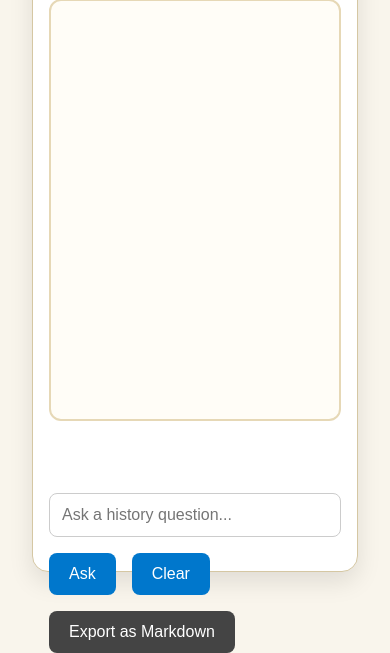
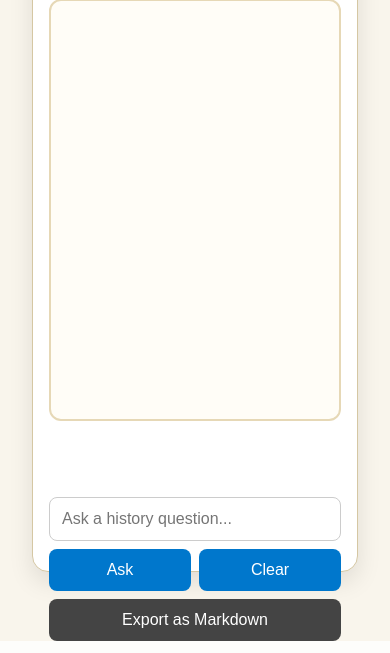
Before and after one commit to 3ixas/ask-professor-past, a Django app: page / in a window 390 px wide. Shown: the part 304-957 px from the top of the page. Run offline with Django 5.2, Linux system fonts and the light colour scheme; some web fonts are replaced.

Commit message:
Improve chat form layout and spacing of status message for mobile devices.

```diff
--- a/core/static/core/style.css
+++ b/core/static/core/style.css
@@ -210,7 +210,8 @@ button:hover {
   .chat-status {
     min-height: 1.5rem;
     font-style: italic;
-    margin-bottom: 0.5rem;
+    margin: 0.75rem 0;
+    margin-bottom: 1rem;
     font-size: 0.9rem;
   }
 
@@ -247,6 +248,21 @@ button:hover {
   }
 
   #chat-form {
-    margin-top: 1rem;
+    margin-top: auto;
+    width: 100%;
+    display: flex;
+    flex-wrap: wrap;
+    gap: 0.5rem;
+  }
+
+  #chat-form input[type="text"] {
+    flex: 1 1 100%;
+    width: 100%;
+    box-sizing: border-box;
+  }
+
+  #chat-form button {
+    flex: 1 1 calc(50% - 0.25rem);
+    min-width: 45%;
   }
 }
```
